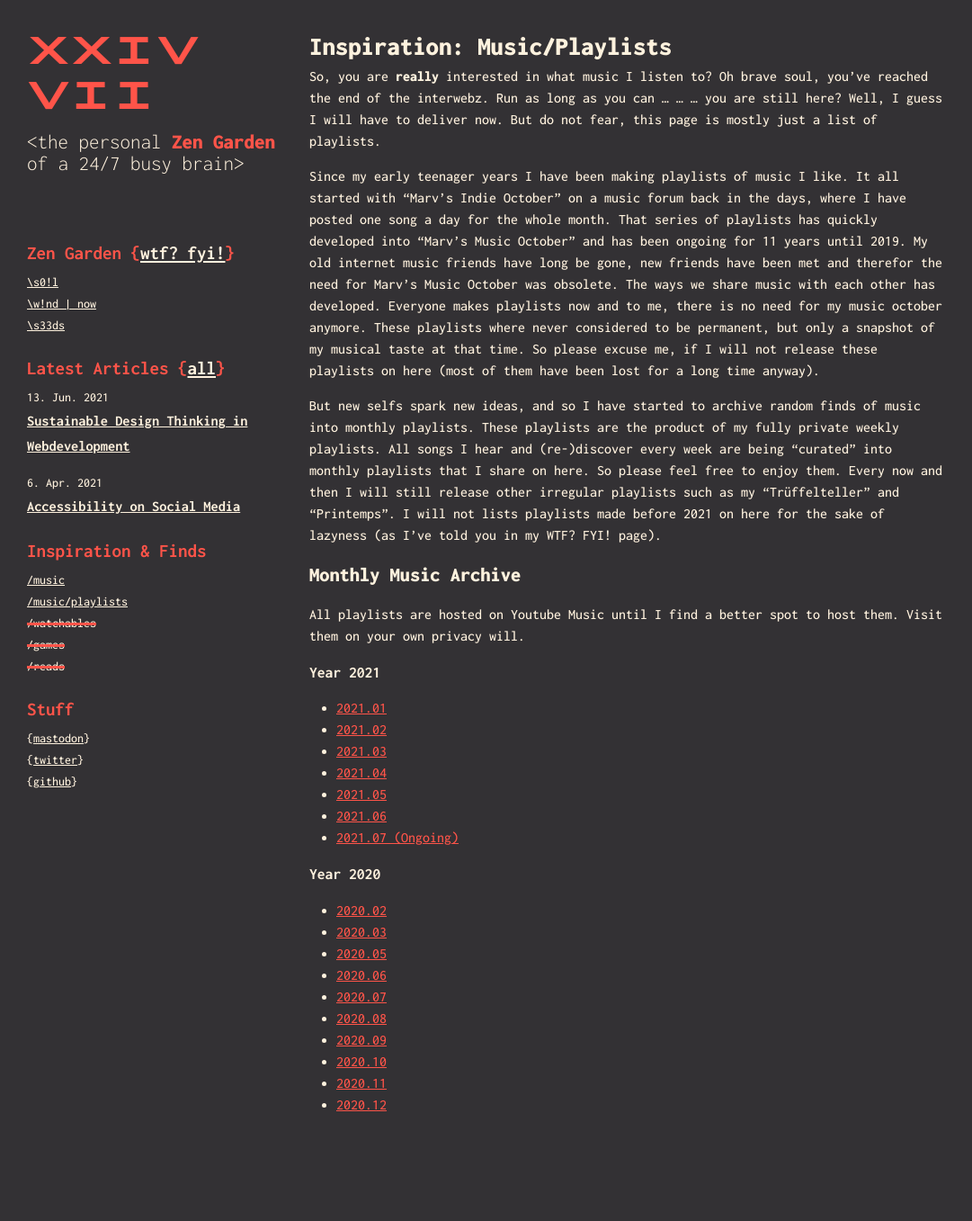
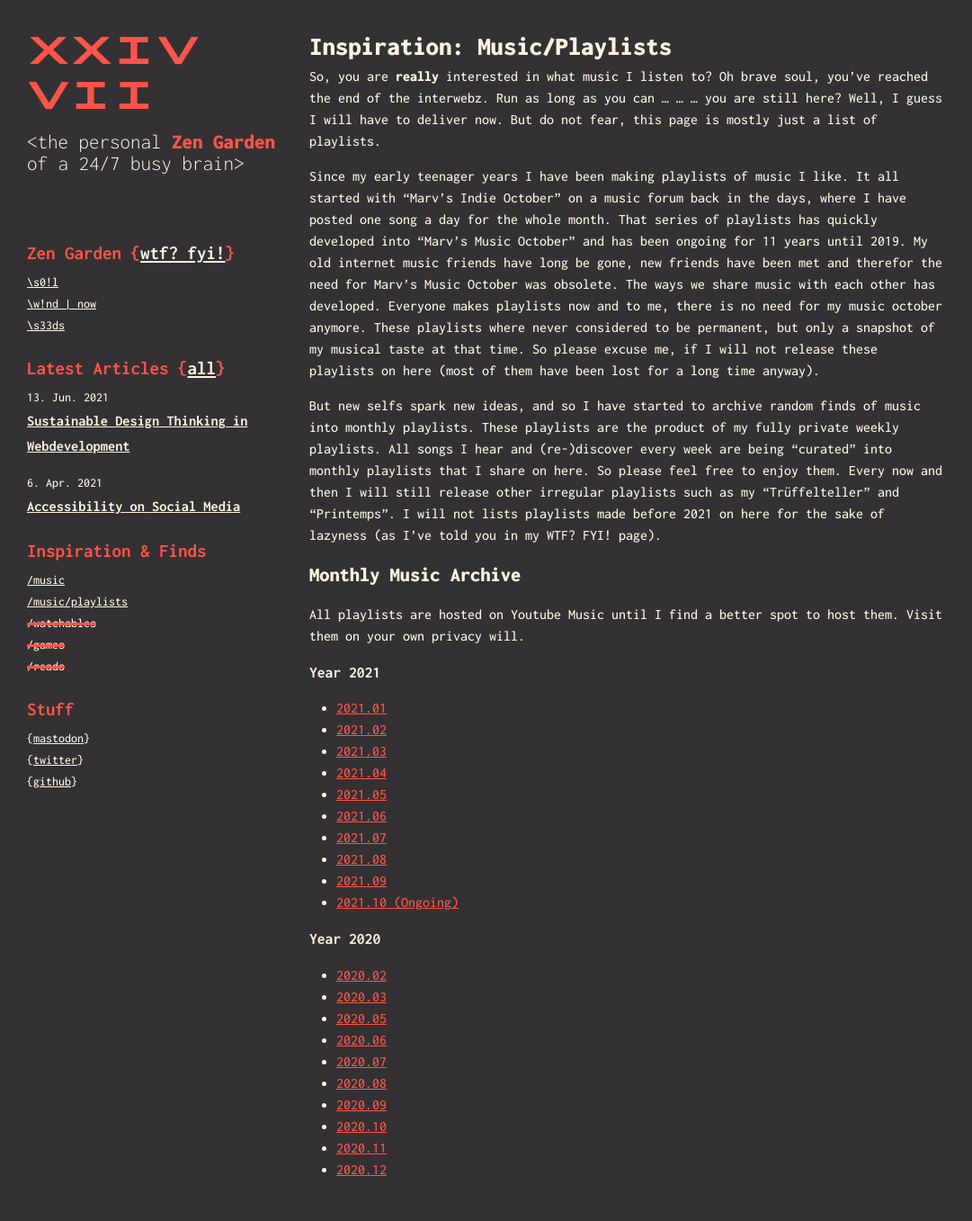
Before and after one commit to marvinpoo/coppnic.cc, a Jekyll site: the page built from playlists.markdown, in a window 1280 px wide. Shown: the whole page at 90% size, without its empty margins (0-1081 px from the left). Built offline with Jekyll 4.4.1, drawn with Linux system fonts in a browser that asks for light colours; before the commit the page ends 1285 px from its top, so only the background shows below that.

Commit message:
Updated music archive

```diff
--- a/playlists.markdown
+++ b/playlists.markdown
@@ -19,7 +19,10 @@ All playlists are hosted on Youtube Music until I find a better spot to host the
 * [2021.04](https://music.youtube.com/playlist?list=PLdkYrK8vCTsE5TwRHQnXdEST7QxvBlLg-&feature=share){:target="_blank"}
 * [2021.05](https://music.youtube.com/playlist?list=PLdkYrK8vCTsFgCLPTqrp8UW1cAteOVnKJ&feature=share){:target="_blank"}
 * [2021.06](https://music.youtube.com/playlist?list=PLdkYrK8vCTsGbh2L9D3tNcb1MxOH_NODp&feature=share){:target="_blank"}
-* [2021.07 (Ongoing)](https://music.youtube.com/playlist?list=PLdkYrK8vCTsHuGmWd4btsRlQeyEjIXkLe&feature=share){:target="_blank"}
+* [2021.07](https://music.youtube.com/playlist?list=PLdkYrK8vCTsHuGmWd4btsRlQeyEjIXkLe&feature=share){:target="_blank"}
+* [2021.08](https://music.youtube.com/playlist?list=PLdkYrK8vCTsEsuKqF_v4BVZDtplWIlqhU&feature=share){:target="_blank"}
+* [2021.09](https://music.youtube.com/playlist?list=PLdkYrK8vCTsGW04UF560hWtlpXuPlSfYS&feature=share){:target="_blank"}
+* [2021.10 (Ongoing)](https://music.youtube.com/playlist?list=PLdkYrK8vCTsGPSeyPJUHC1_dMNgPhyK_W&feature=share){:target="_blank"}
 
 #### Year 2020
 * [2020.02](https://music.youtube.com/playlist?list=PLdkYrK8vCTsG9OGB43RyXWkhO1dxDTjyu&feature=share){:target="_blank"}
```
